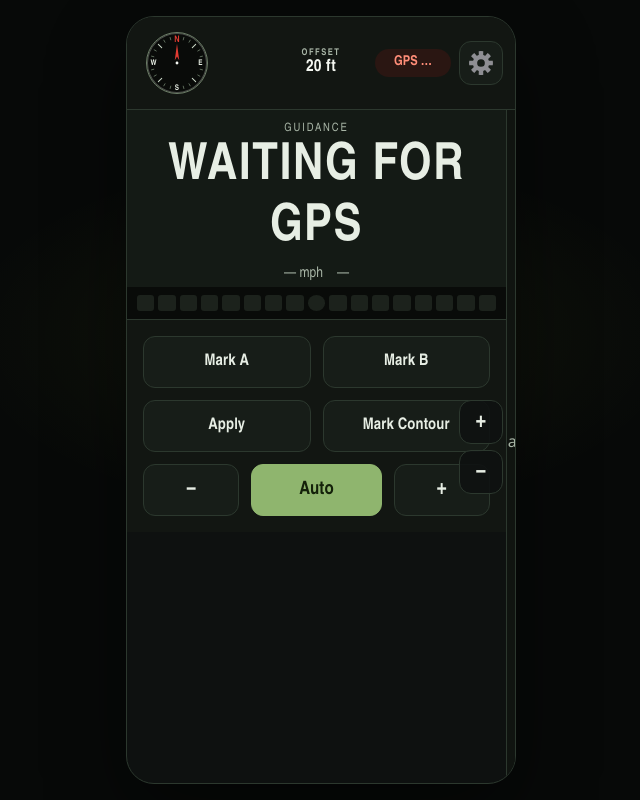
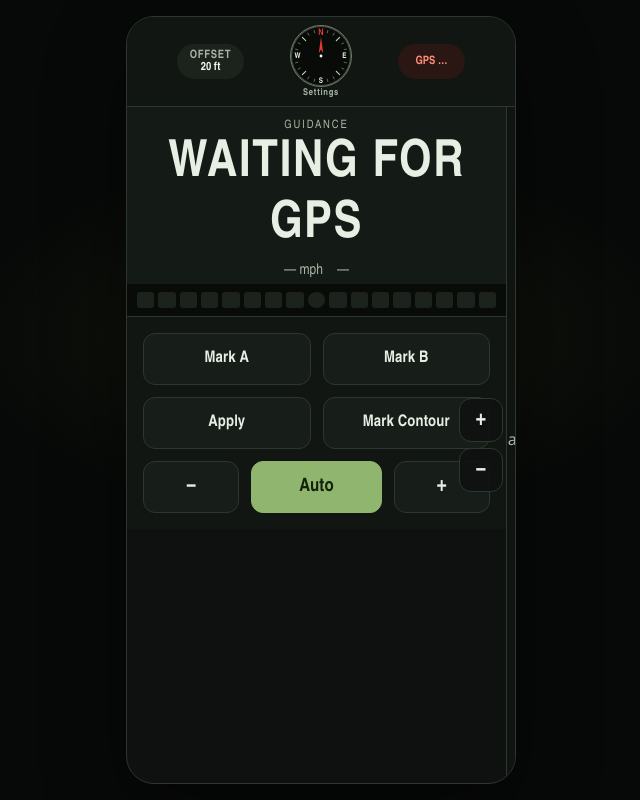
Before and after one commit to jsapple/fieldnavigator, a plain HTML site: page index.html in a window 1280 px wide. Both pictures are taken after a click on the button "Start Guidance". Shown: the whole page, without its empty margins (319-959 px from the left). Drawn offline with Linux system fonts and the light colour scheme.

Commit message:
Add files via upload

```diff
--- a/app.js
+++ b/app.js
@@ -1863,7 +1863,7 @@ function updateReadout(guide) {
     setText(els.steerDir, 'Recording contour');
   } else if (idle) {
     setText(els.steerKicker, 'Guidance');
-    setText(els.steerDir, 'set A or Contour');
+    setText(els.steerDir, 'set mark');
   } else if (steer == null) {
     setText(els.steerKicker, 'Guidance');
     setText(els.steerDir, 'NO HEADING');
@@ -1919,7 +1919,7 @@ function paintStatus(guide) {
     return;
   }
   if (contourRecording()) {
-    setText(els.statusLine, 'set A or Contour');
+    setText(els.statusLine, 'set mark');
     return;
   }
   if (state.guide === 'ab' && state.a && !state.b && state.aHeading == null) {
@@ -2102,7 +2102,7 @@ function stopLoop() {
 function bind() {
   const ids = [
     'splash', 'cab', 'startBtn', 'demoBtn', 'installBtn', 'installHint', 'offlineFlag',
-    'gpsPill', 'gearBtn', 'steerKicker', 'steerDir', 'speedRead',
+    'gpsPill', 'compassBtn', 'steerKicker', 'steerDir', 'speedRead',
     'headRead', 'sourceRead', 'lightbar', 'markA', 'markB', 'applyBtn',
     'contourBtn', 'dockPassMinus', 'dockPassAuto', 'dockPassMode', 'dockPassPlus', 'widthMinus', 'widthPlus', 'widthInput', 'widthUnit',
     'boomChip', 'passChip', 'acreChip', 'map', 'rose', 'zoomIn', 'zoomOut', 'sheet', 'closeSheet',
@@ -2139,7 +2139,7 @@ function bind() {
     deferredInstall = null;
     els.installBtn.hidden = true;
   });
-  els.gearBtn.addEventListener('click', () => {
+  els.compassBtn.addEventListener('click', () => {
     syncSheet();
     els.sheet.showModal();
   });
--- a/index.html
+++ b/index.html
@@ -42,8 +42,12 @@
 
   <div id="cab" class="app" hidden>
     <header class="top">
-      <div class="compass" aria-hidden="true">
-        <div id="rose">
+      <div class="boom-read">
+        <span class="boom-label">offset</span>
+        <b id="boomChip">20 ft</b>
+      </div>
+      <button id="compassBtn" class="compass" type="button" aria-label="Settings">
+        <div id="rose" aria-hidden="true">
           <svg viewBox="0 0 100 100">
             <g fill="none" stroke-linecap="round">
               <line class="minor" x1="61.4" y1="7.5" x2="60.4" y2="11.4"/>
@@ -75,17 +79,9 @@
             <text x="11" y="50">W</text>
           </svg>
         </div>
-      </div>
-      <div class="boom-read">
-        <span class="boom-label">offset</span>
-        <b id="boomChip">20 ft</b>
-      </div>
-      <div class="top-tools">
-        <p id="gpsPill" class="pill">GPS</p>
-        <button id="gearBtn" class="icon-btn" type="button" aria-label="Settings">
-          <svg viewBox="0 0 24 24" aria-hidden="true"><path fill-rule="evenodd" d="M9.89 1.15A11.05 11.05 0 0 1 14.11 1.15L14.02 4.72A7.55 7.55 0 0 1 15.72 5.43L18.18 2.84A11.05 11.05 0 0 1 21.16 5.82L18.57 8.28A7.55 7.55 0 0 1 19.28 9.98L22.85 9.89A11.05 11.05 0 0 1 22.85 14.11L19.28 14.02A7.55 7.55 0 0 1 18.57 15.72L21.16 18.18A11.05 11.05 0 0 1 18.18 21.16L15.72 18.57A7.55 7.55 0 0 1 14.02 19.28L14.11 22.85A11.05 11.05 0 0 1 9.89 22.85L9.98 19.28A7.55 7.55 0 0 1 8.28 18.57L5.82 21.16A11.05 11.05 0 0 1 2.84 18.18L5.43 15.72A7.55 7.55 0 0 1 4.72 14.02L1.15 14.11A11.05 11.05 0 0 1 1.15 9.89L4.72 9.98A7.55 7.55 0 0 1 5.43 8.28L2.84 5.82A11.05 11.05 0 0 1 5.82 2.84L8.28 5.43A7.55 7.55 0 0 1 9.98 4.72L9.89 1.15ZM15.55 12.00A3.55 3.55 0 1 0 8.45 12.00A3.55 3.55 0 1 0 15.55 12.00Z"/></svg>
-        </button>
-      </div>
+        <span class="compass-label">Settings</span>
+      </button>
+      <p id="gpsPill" class="pill">GPS</p>
     </header>
 
     <div class="side">
--- a/styles.css
+++ b/styles.css
@@ -171,54 +171,56 @@ h1 {
   border-bottom: 1px solid var(--line);
 }
 
+.pill,
 .boom-read {
-  margin: 0;
-  justify-self: center;
   display: flex;
   flex-direction: column;
   align-items: center;
+  justify-content: center;
+  justify-self: center;
+  box-sizing: border-box;
+  width: 4.15rem;
+  height: 2.2rem;
+  margin: 0;
+  padding: 2px 4px;
+  border-radius: 999px;
+  font-weight: 700;
+  font-size: 0.72rem;
+  line-height: 1.05;
+  text-align: center;
+  font-variant-numeric: tabular-nums;
+  overflow: hidden;
+}
+
+.pill {
+  background: #241c14;
+  color: #ffb089;
+}
+
+.boom-read {
+  gap: 1px;
+  background: #1c221c;
+  color: var(--paper);
+}
+
+.boom-label,
+.boom-read b {
+  font-size: inherit;
+  font-weight: 700;
   line-height: 1;
-  gap: 1px;
+  letter-spacing: 0;
+  white-space: nowrap;
 }
 
 .boom-label {
-  font-size: 0.58rem;
-  font-weight: 700;
-  letter-spacing: 0.16em;
+  letter-spacing: 0.06em;
   text-transform: uppercase;
   color: var(--muted);
 }
 
 .boom-read b {
-  font-size: 1.05rem;
-  font-weight: 700;
-  letter-spacing: 0.02em;
   font-variant-numeric: tabular-nums;
   color: var(--paper);
-}
-
-.top-tools {
-  display: flex;
-  align-items: center;
-  justify-content: flex-end;
-  gap: 8px;
-}
-
-.pill {
-  display: inline-flex;
-  align-items: center;
-  justify-content: center;
-  margin: 0;
-  min-width: 4.75rem;
-  border-radius: 999px;
-  padding: 7px 12px;
-  background: #241c14;
-  color: #ffb089;
-  font-weight: 700;
-  font-size: 0.85rem;
-  line-height: 1;
-  text-align: center;
-  font-variant-numeric: tabular-nums;
 }
 
 .pill.ok { background: #1c221c; color: var(--paper); }
@@ -234,12 +236,6 @@ h1 {
 }
 
 .icon-btn svg { width: 22px; height: 22px; fill: var(--ink); }
-
-#gearBtn svg {
-  width: 26px;
-  height: 26px;
-  fill: #8e8e93;
-}
 
 .cluster {
   grid-area: cluster;
@@ -347,18 +343,32 @@ canvas { width: 100%; height: 100%; display: block; }
 }
 
 .compass {
-  position: relative;
-  justify-self: start;
-  width: 76px;
-  height: 76px;
+  justify-self: center;
+  display: flex;
+  flex-direction: column;
+  align-items: center;
+  gap: 2px;
+  margin: 0;
+  padding: 0;
+  border: 0;
+  background: transparent;
+  color: var(--muted);
+  line-height: 1;
+  appearance: none;
+}
+
+.compass-label {
+  font-size: 0.58rem;
+  font-weight: 700;
+  letter-spacing: 0.08em;
+  color: var(--muted);
 }
 
 #rose {
-  position: absolute;
-  left: 7px;
-  top: 7px;
+  position: relative;
   width: 62px;
   height: 62px;
+  flex: 0 0 auto;
   border-radius: 50%;
   border: 1.5px solid #6d7f68;
   background: rgba(8, 10, 8, 0.9);
```
